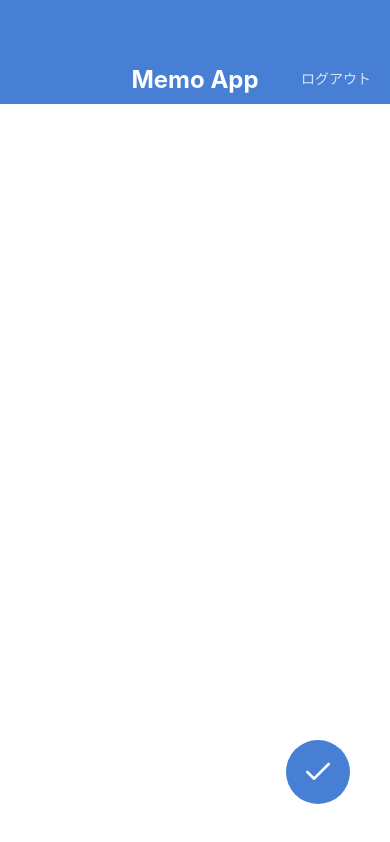
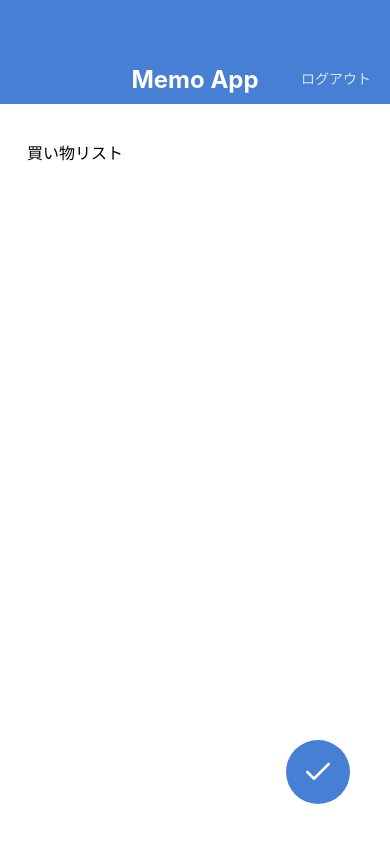
Before and after one commit to 38SHUMMY/MemoApp, a React Native app: screen / in a window 390 px wide. Built offline with nearby package versions, Linux system fonts and the light colour scheme.

Commit message:
Replace KeyboardAvoidingView with KeyboardSafeView

```diff
--- a/App.jsx
+++ b/App.jsx
@@ -1,15 +1,15 @@
 import React from 'react';
 
 // import MemoDetailScreen from './src/screens/MemoDetailScreen';
-// import MemoEditScreen from './src/screens/MemoEditScreen';
+import MemoEditScreen from './src/screens/MemoEditScreen';
 // import MemoListScreen from './src/screens/MemoListScreen';
-import MemoCreateScreen from './src/screens/MemoCreateScreen';
+// import MemoCreateScreen from './src/screens/MemoCreateScreen';
 
 export default function App() {
   return (
     // <MemoListScreen />
     // <MemoDetailScreen />
-    // <MemoEditScreen />
-    <MemoCreateScreen />
+    <MemoEditScreen />
+    // <MemoCreateScreen />
   );
 }
--- /dev/null
+++ b/src/components/KeybordSafeView.jsx
@@ -0,0 +1,73 @@
+import React, { useRef, useState, useEffect } from 'react';
+import {
+  Keyboard, Dimensions, Animated, ViewPropTypes,
+} from 'react-native';
+import { node } from 'prop-types';
+
+export default function KeyboardSafeView({ children, style }) {
+  const initialViewHeight = useRef(null);
+  const animatedViewHeight = useRef(null);
+  const [viewHeight, setViewHeight] = useState(null);
+
+  useEffect(() => {
+    Keyboard.addListener('keyboardDidShow', handleShow);
+    Keyboard.addListener('keyboardDidHide', handleHide);
+    return () => {
+      Keyboard.removeListener('keyboardDidShow', handleShow);
+      Keyboard.removeListener('keyboardDidHide', handleHide);
+    };
+  }, []);
+
+  useEffect(() => {
+    if ([initialViewHeight, animatedViewHeight, viewHeight].some((val) => val === null)) { return; }
+    // height is not supported with useNativeDriver: true
+    // https://github.com/react-native-community/react-native-modal/issues/163
+    if (viewHeight === initialViewHeight.current) {
+      Animated.timing(animatedViewHeight.current,
+        { toValue: initialViewHeight.current, duration: 300, useNativeDriver: false }).start();
+    } else {
+      Animated.timing(animatedViewHeight.current,
+        { toValue: viewHeight, duration: 300, useNativeDriver: false }).start();
+    }
+  }, [viewHeight]);
+
+  const handleShow = ({ endCoordinates }) => {
+    if (endCoordinates.height && initialViewHeight.current) {
+      const keyboardHeight = Dimensions.get('window').height - endCoordinates.screenY;
+      setViewHeight(initialViewHeight.current - keyboardHeight);
+    }
+  };
+
+  const handleHide = () => {
+    setViewHeight(initialViewHeight.current);
+  };
+
+  const handleLayout = ({ nativeEvent }) => {
+    if (!initialViewHeight.current) {
+      const { height } = nativeEvent.layout;
+      // keep viewHeight as null not to trigger useEffect on mounting.
+      // Don't do this: setViewHeight(height);
+      initialViewHeight.current = height;
+      animatedViewHeight.current = new Animated.Value(height);
+    }
+  };
+
+  const animatedStyle = viewHeight ? {
+    height: animatedViewHeight.current,
+    flex: 0,
+  } : {};
+  return (
+    <Animated.View style={[style, animatedStyle]} onLayout={handleLayout}>
+      {children}
+    </Animated.View>
+  );
+}
+
+KeyboardSafeView.propTypes = {
+  children: node.isRequired,
+  style: ViewPropTypes.style,
+};
+
+KeyboardSafeView.defaultProps = {
+  style: null,
+};
--- a/src/screens/MemoCreateScreen.jsx
+++ b/src/screens/MemoCreateScreen.jsx
@@ -1,20 +1,21 @@
 import React from 'react';
 import {
-  View, StyleSheet, TextInput, KeyboardAvoidingView,
+  View, StyleSheet, TextInput,
 } from 'react-native';
 
 import AppBar from '../components/AppBar';
 import CircleButton from '../components/CircleButton';
+import KeybordSafeView from '../components/KeybordSafeView';
 
 export default function MemoCreateScreen() {
   return (
-    <KeyboardAvoidingView style={styles.container} behavior="height">
+    <KeybordSafeView style={styles.container} behavior="height">
       <AppBar />
       <View style={styles.inputContainer}>
         <TextInput value="" multiline style={styles.input} />
       </View>
       <CircleButton name="check" />
-    </KeyboardAvoidingView>
+    </KeybordSafeView>
   );
 }
 
--- a/src/screens/MemoEditScreen.jsx
+++ b/src/screens/MemoEditScreen.jsx
@@ -1,20 +1,21 @@
 import React from 'react';
 import {
-  View, StyleSheet, TextInput, KeyboardAvoidingView,
+  View, StyleSheet, TextInput,
 } from 'react-native';
 
 import AppBar from '../components/AppBar';
 import CircleButton from '../components/CircleButton';
+import KeybordSafeView from '../components/KeybordSafeView';
 
 export default function MemoEditScreen() {
   return (
-    <KeyboardAvoidingView style={styles.container} behavior="height">
+    <KeybordSafeView style={styles.container} behavior="height">
       <AppBar />
       <View style={styles.inputContainer}>
         <TextInput value="買い物リスト" multiline style={styles.input} />
       </View>
       <CircleButton name="check" />
-    </KeyboardAvoidingView>
+    </KeybordSafeView>
   );
 }
 
```
